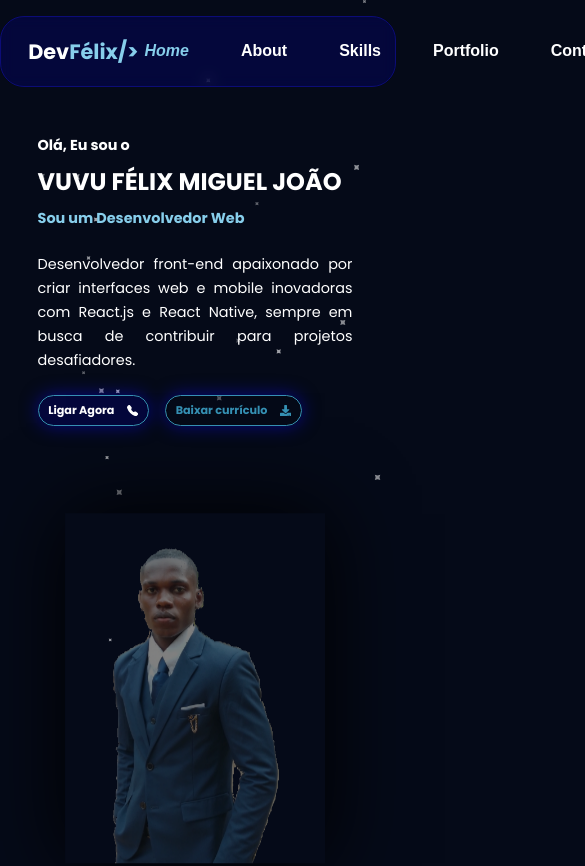
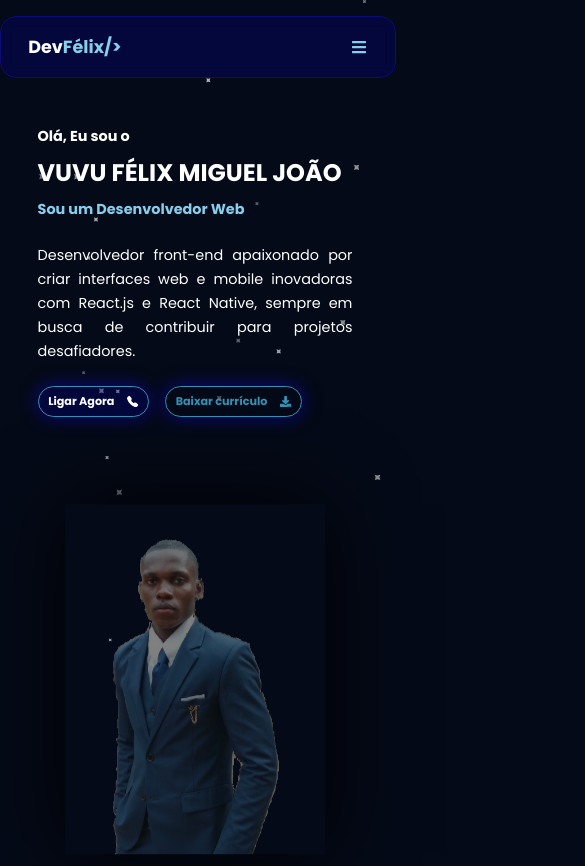
Before and after one commit to vuvufelix/portfolio, a React (Vite) app: page / in a window 390 px wide. Shown: the top 866 px of the page, 585 px wide, since content can reach past the window. Built offline with nearby package versions, Linux system fonts and the light colour scheme.

Commit message:
feat: add menu Mobile

```diff
--- a/src/App.jsx
+++ b/src/App.jsx
@@ -8,18 +8,17 @@ import { useState, useRef } from "react";
 import { useContext } from "react";
 import GlobalContext from "./context/globalContext.jsx";
 
+import { FaBars } from "react-icons/fa";
+
 import "./App.css";
 import "./index.css";
 
 function App() {
 
   const [menu, setMenu] = useState("Home");
+  const [hiden, setHiden] = useState("");
+  const [showMenu, setShowMenu] = useState(false);
 
-  const homeRef = useRef(null);
-  const aboutRef = useRef(null);
-  const skillsRef = useRef(null);
-  const portfolioRef = useRef(null);
-  const contactRef = useRef(null);
 
   const GlobalData = useContext(GlobalContext);
 
@@ -34,6 +33,16 @@ function App() {
   const scrollToSection = (elementRef, menuItem) => {
     setMenu(menuItem)
     elementRef.current?.scrollIntoView({ behavior: "smooth" });
+  }
+
+  const menuMobile = () => {
+    setShowMenu(!showMenu)
+
+    if(showMenu) {
+      return setHiden("hiden")
+    } else {
+      setHiden("")
+    }
   }
 
   return (
@@ -60,7 +69,21 @@ function App() {
                 )
               })}
             </div>
+            <FaBars className="mobile" onClick={menuMobile}/>
           </div>
+          <ul className={`menu-container-mobile ${hiden === "hiden" ? hiden : ""}`}>
+            {optionsMenu.map((menuItem, index) => {
+              return (
+                <li
+                  key={ index }
+                  className={menuItem.nav === menu ? "active" : ""}
+                  onClick={() => scrollToSection(menuItem.scroll, menuItem.nav)}
+                >
+                  { menuItem.nav }
+                </li>
+              )
+            })}
+          </ul>
         </Header>
         <Main/>
         {GlobalData.showModel && <Models/> }
--- a/src/layouts/header/Header.css
+++ b/src/layouts/header/Header.css
@@ -12,6 +12,7 @@ header {
     z-index: 2;
 
     display: block;
+    transition: .3s;
 
 
     div {
@@ -51,6 +52,14 @@ header {
                 font-style: italic;
             }
         }
+
+        .mobile {
+            display: none;
+        }
+    }
+
+    .menu-container-mobile {
+        display: none;
     }
 }
 
@@ -59,3 +68,55 @@ header {
         width: 87vw;
     }
 }
+
+@media screen and (max-width: 700px) {
+    header {
+
+        border-radius: 1rem;
+
+        div {
+
+            .title-container > h1 {
+                font-size: 1.1rem;
+            }
+
+            .menu-container {
+                display: none;
+            }
+
+            .mobile {
+                display: block;
+                color: skyblue;
+                cursor: pointer;
+                transition: .3s;
+            }
+
+            .mobile:hover {
+                color: #75bcd8;
+            }
+        }
+
+        .menu-container-mobile.hiden {
+            display: flex;
+            flex-direction: column;
+            list-style: none;
+            gap: 1rem;
+        }
+
+        .menu-container-mobile.hiden > li {
+            cursor: pointer;
+            position: relative;
+            margin-left: -2.5rem;
+            position: relative;
+        }
+
+        .menu-container-mobile.hiden > li::before {
+            position: absolute;
+            content: "";
+            width: 10%;
+            height: 0.1rem;
+            background-color: skyblue;
+            bottom: 0;
+        }
+    }
+}
```
Also changed, not shown: src/components/headerMobile/HeaderMobile.jsx (added, +11 -0 lines), src/components/headerMobile/headerMobile.css (added).
